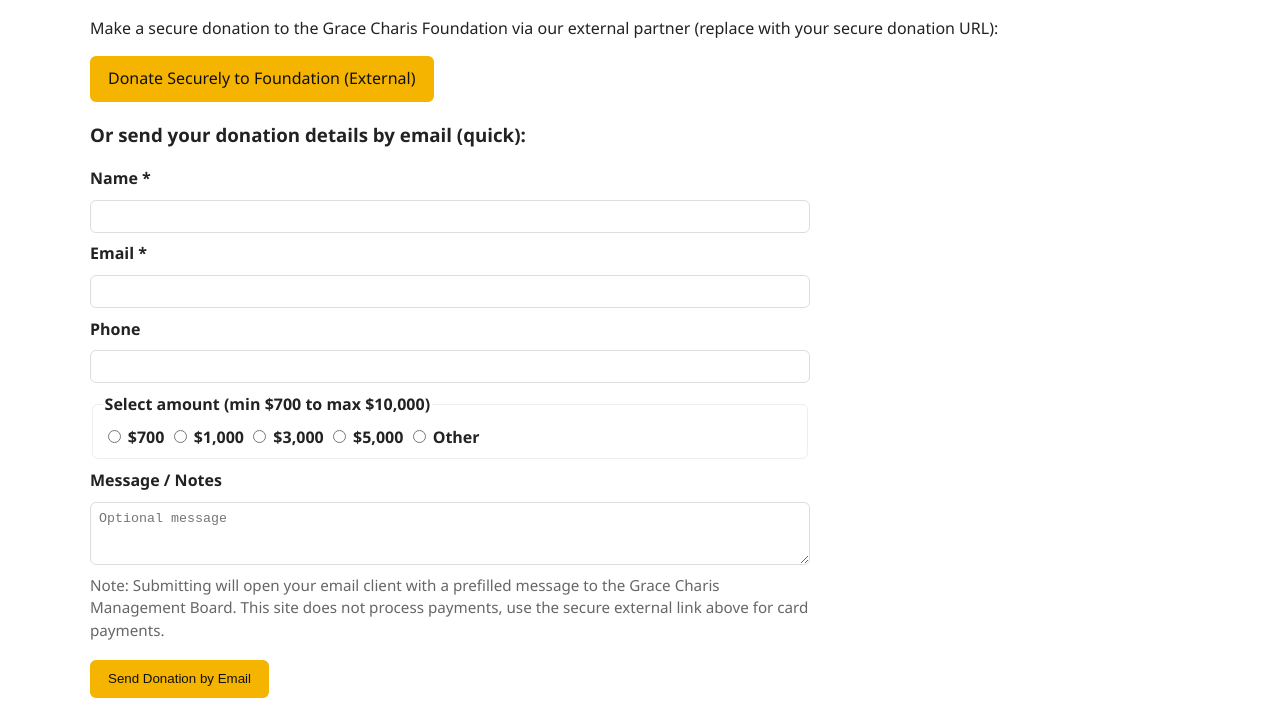
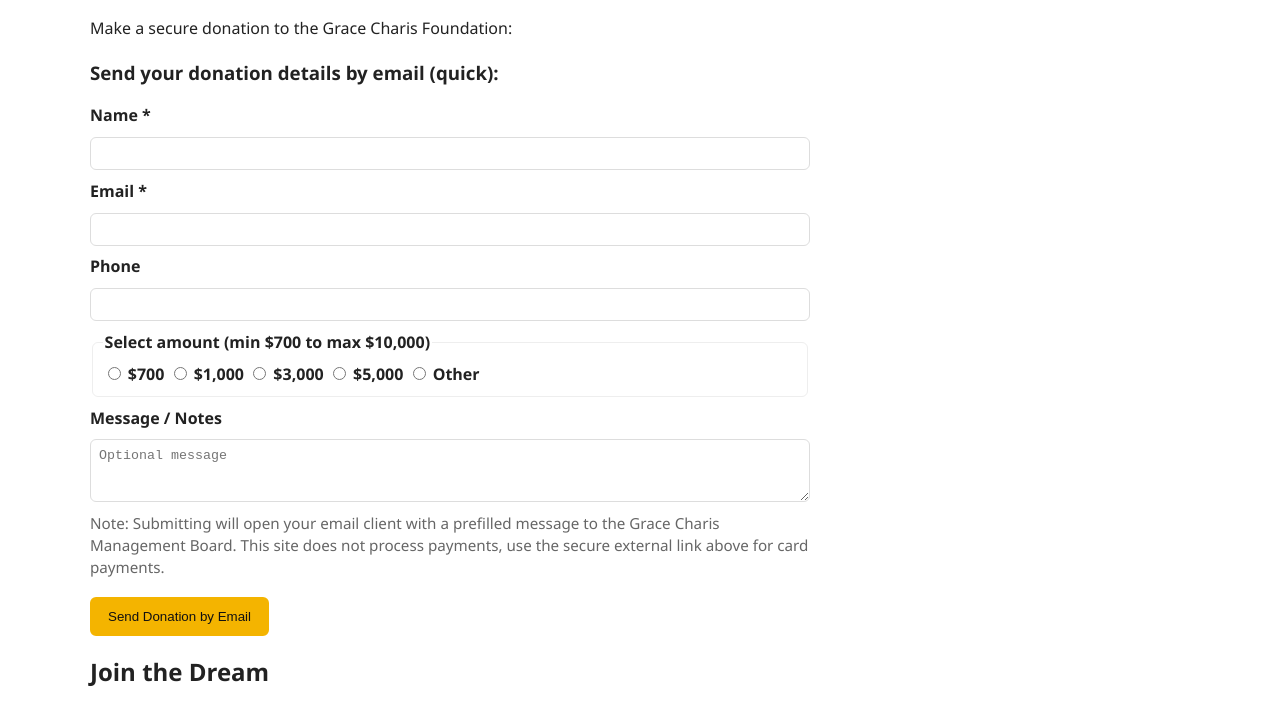
Before and after one commit to Metta-Tony/a-gofer-s-dream, a plain HTML site: page donate.html in a window 1280 px wide. Shown: the part 3732-4439 px from the top of the page. Drawn offline with Linux system fonts and the light colour scheme.

Commit message:
Update donate.html

```diff
--- a/donate.html
+++ b/donate.html
@@ -92,11 +92,9 @@
     </section>
 
     <section>
-  <h2>Donate to Foundation</h2>
-  <p>Make a secure donation to the Grace Charis Foundation via our external partner (replace with your secure donation URL):</p>
-  <p><a class="btn btn-primary" href="https://example.org/donate" target="_blank" rel="noopener">Donate Securely to Foundation (External)</a></p>
-
-      <h3>Or send your donation details by email (quick):</h3>
+  <h1>Donate to Foundation</h1>
+  <p>Make a secure donation to the Grace Charis Foundation:</p>
+      <h3>Send your donation details by email (quick):</h3>
   <form id="donation-form" class="donation-form" onsubmit="return submitDonation(event)">
         <label for="donor-name">Name *</label>
         <input id="donor-name" name="name" type="text" required />
@@ -193,4 +191,5 @@
   })();
   </script>
 </body>
+
 </html>
```
